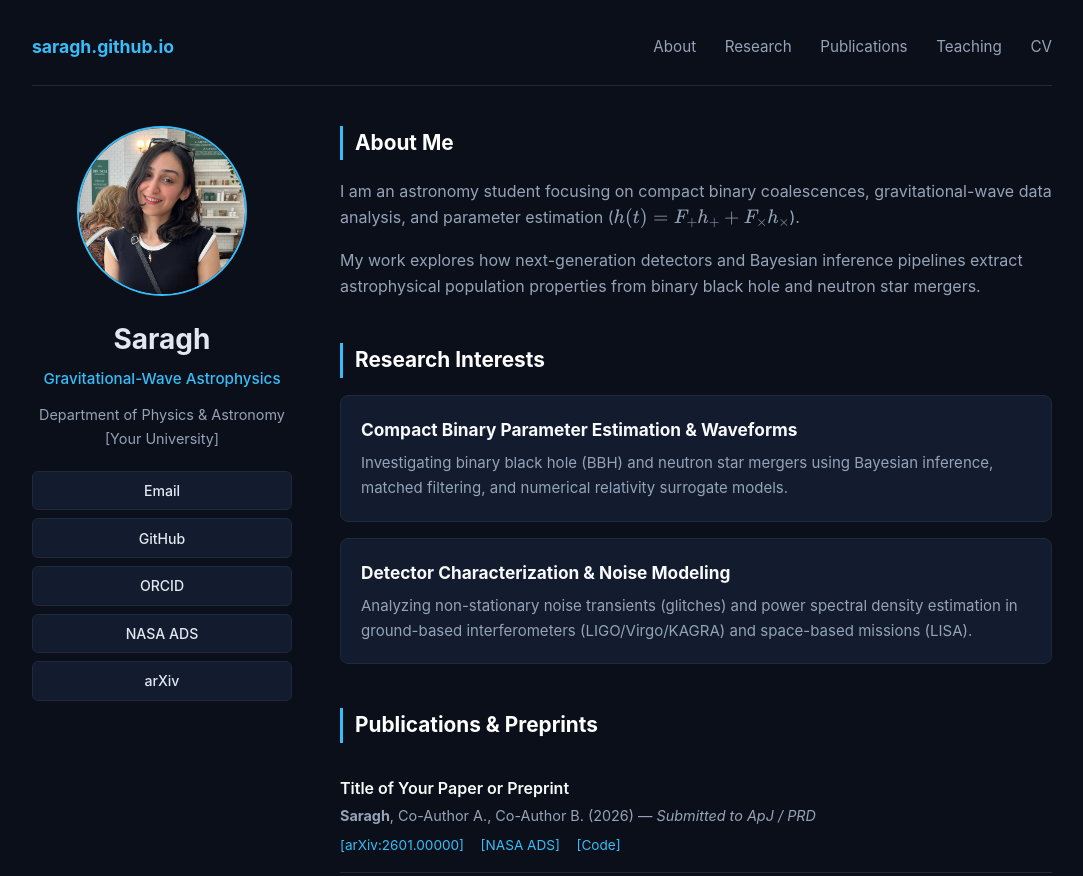
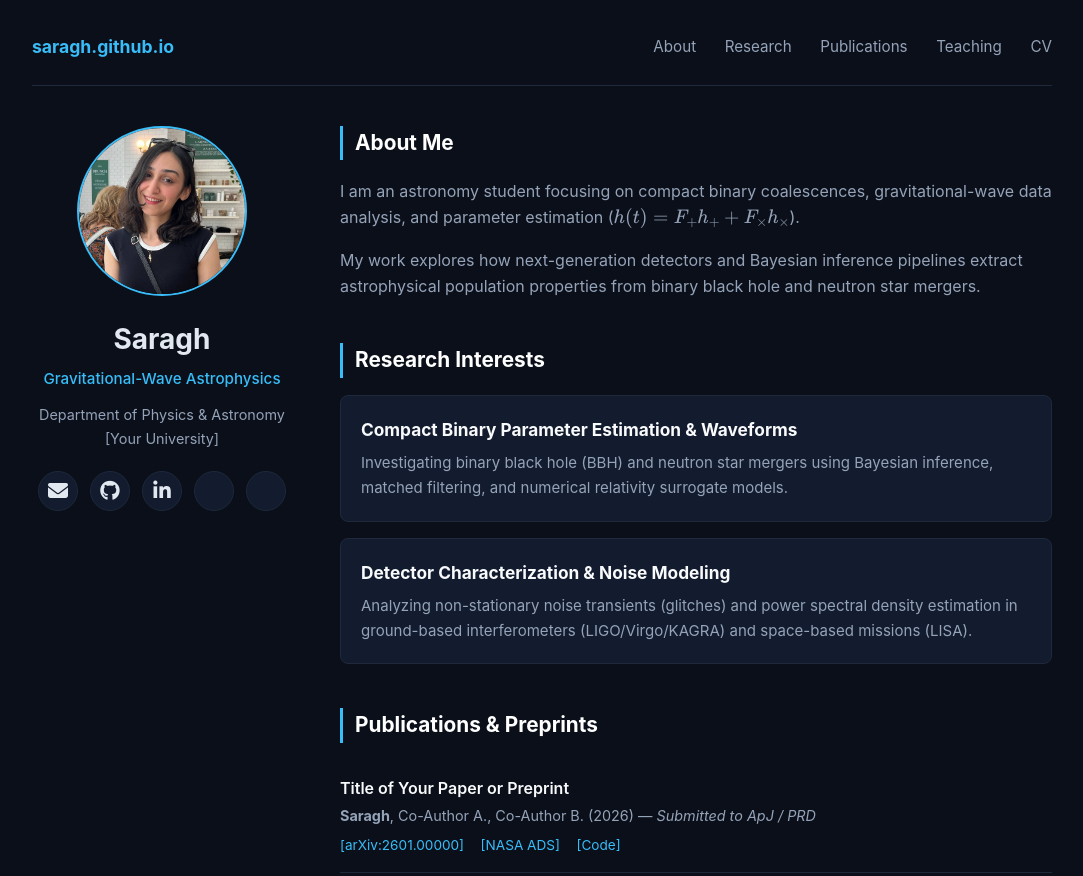
Before and after one commit to saraghl/saraghl.github.io, a plain HTML site: page index.html in a window 1280 px wide. Shown: the top 876 px of the page, without its empty margins (98-1181 px from the left). Drawn offline with nearby package versions, Linux system fonts and the light colour scheme; some icons are missing.

Commit message:
Update index.html

```diff
--- a/index.html
+++ b/index.html
@@ -4,6 +4,9 @@
     <meta charset="UTF-8">
     <meta name="viewport" content="width=device-width, initial-scale=1.0">
     <title>Saragh | Gravitational Wave &amp; Astrophysics</title>
+    <!-- Font Awesome & Academicons for Email, GitHub, ORCID, LinkedIn, and Google Scholar logos -->
+    <link rel="stylesheet" href="https://cdnjs.cloudflare.com/ajax/libs/font-awesome/6.5.2/css/all.min.css">
+    <link rel="stylesheet" href="https://cdn.jsdelivr.net/gh/jpswalsh/academicons@1/css/academicons.min.css">
     <!-- MathJax for rendering LaTeX equations -->
     <script>
         MathJax = { tex: { inlineMath: [['$', '$'], ['\\(', '\\)']] } };
@@ -82,28 +85,36 @@
         .subtitle { color: var(--accent); font-size: 0.95rem; margin-bottom: 0.75rem; font-weight: 500; }
         .affiliation { color: var(--muted); font-size: 0.9rem; margin-bottom: 1.25rem; }
 
-        .social-links {
+        /* Social & Academic Logo Row */
+        .social-icons {
             display: flex;
-            flex-direction: column;
-            gap: 0.5rem;
+            justify-content: center;
+            align-items: center;
+            gap: 0.75rem;
+            flex-wrap: wrap;
+            margin-top: 0.5rem;
         }
 
-        .social-links a {
-            display: block;
-            padding: 0.45rem 0.8rem;
+        .social-icons a {
+            display: inline-flex;
+            align-items: center;
+            justify-content: center;
+            width: 40px;
+            height: 40px;
+            border-radius: 50%;
             background: var(--surface);
+            border: 1px solid var(--border);
             color: var(--text);
-            border: 1px solid var(--border);
-            border-radius: 6px;
+            font-size: 1.25rem;
             text-decoration: none;
-            font-size: 0.88rem;
-            font-weight: 500;
-            transition: all 0.2s;
+            transition: all 0.2s ease;
         }
-        .social-links a:hover {
+
+        .social-icons a:hover {
+            color: var(--accent);
             border-color: var(--accent);
-            color: var(--accent);
             background: var(--accent-dim);
+            transform: translateY(-2px);
         }
 
         /* Right Main Content */
@@ -168,7 +179,6 @@
         @media (max-width: 768px) {
             .page-grid { grid-template-columns: 1fr; gap: 2rem; }
             .sidebar { position: static; }
-            .social-links { flex-direction: row; flex-wrap: wrap; justify-content: center; }
             .nav-links a { margin-left: 0.9rem; font-size: 0.9rem; }
         }
     </style>
@@ -187,7 +197,7 @@
         </nav>
 
         <div class="page-grid">
-            <!-- LEFT COLUMN: Photo & Links -->
+            <!-- LEFT COLUMN: Photo & Logo Links -->
             <aside class="sidebar">
                 <img src="assets/profile.jpg" alt="Saragh" class="avatar">
 
@@ -195,12 +205,22 @@
                 <div class="subtitle">Gravitational-Wave Astrophysics</div>
                 <div class="affiliation">Department of Physics &amp; Astronomy<br>[Your University]</div>
 
-                <div class="social-links">
-                    <a href="mailto:you@university.edu">Email</a>
-                    <a href="https://github.com/saragh" target="_blank">GitHub</a>
-                    <a href="https://orcid.org/" target="_blank">ORCID</a>
-                    <a href="https://ui.adsabs.harvard.edu/" target="_blank">NASA ADS</a>
-                    <a href="https://arxiv.org/" target="_blank">arXiv</a>
+                <div class="social-icons">
+                    <a href="mailto:you@university.edu" title="Email" aria-label="Email">
+                        <i class="fa-solid fa-envelope"></i>
+                    </a>
+                    <a href="https://github.com/saragh" target="_blank" title="GitHub" aria-label="GitHub">
+                        <i class="fa-brands fa-github"></i>
+                    </a>
+                    <a href="https://www.linkedin.com/" target="_blank" title="LinkedIn" aria-label="LinkedIn">
+                        <i class="fa-brands fa-linkedin-in"></i>
+                    </a>
+                    <a href="https://scholar.google.com/" target="_blank" title="Google Scholar" aria-label="Google Scholar">
+                        <i class="ai ai-google-scholar"></i>
+                    </a>
+                    <a href="https://orcid.org/" target="_blank" title="ORCID" aria-label="ORCID">
+                        <i class="ai ai-orcid"></i>
+                    </a>
                 </div>
             </aside>
 
```
